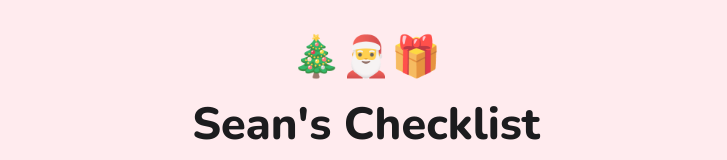
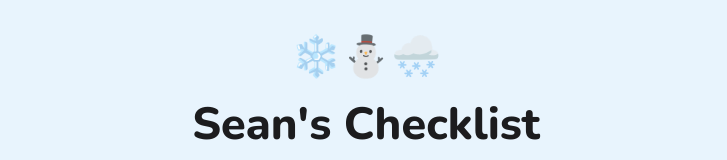
Before and after one commit to tommy2118/seans-checklists, a plain HTML site: page index.html in a window 1280 px wide. Shown: the top 160 px of the page, without its empty margins (274-1001 px from the left). Drawn offline with nearby package versions, Linux system fonts and the light colour scheme.

Commit message:
Revert to real date for theme detection

```diff
--- a/index.html
+++ b/index.html
@@ -865,9 +865,7 @@
     }
 
     function applyTheme() {
-      // TEST: Simulate Christmas
-      const today = new Date(2025, 11, 25); // December 25
-      // const today = new Date();
+      const today = new Date();
       currentTheme = getTheme(today);
 
       // Update theme indicator
```
